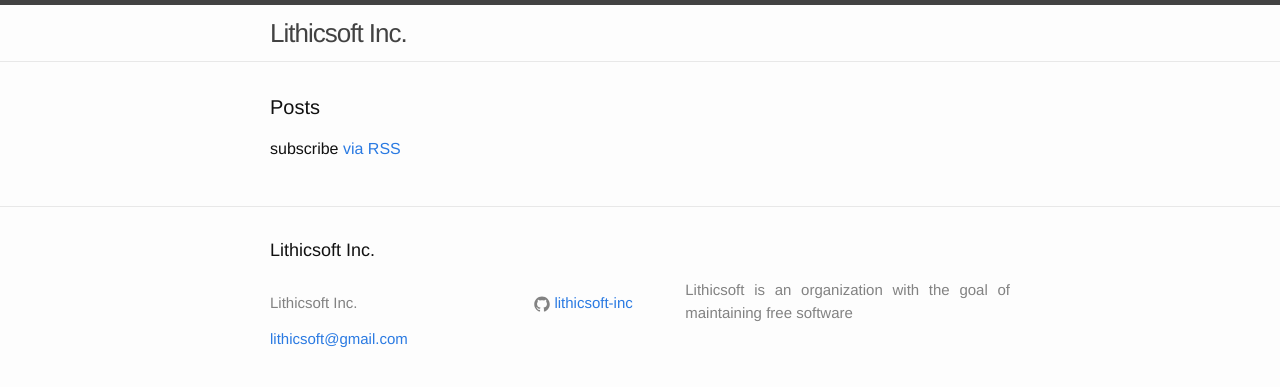
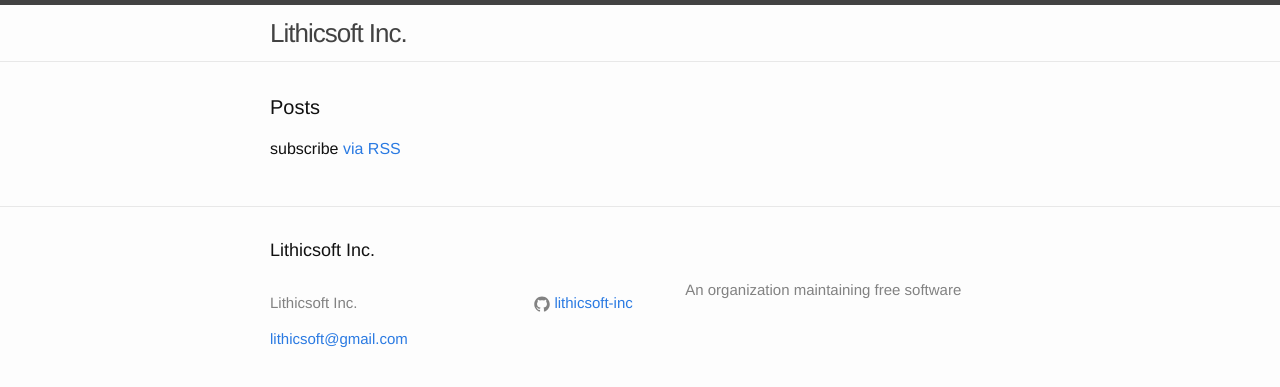
Before and after one commit to Lithicsoft/lithicsoft.github.io, a Jekyll site: the page built from index.html, in a window 1280 px wide. Shown: the top 387 px of the page. Built offline with Jekyll 4.4.1, drawn with Linux system fonts in a browser that asks for light colours.

Commit message:
Update _config.yml

```diff
--- a/_config.yml
+++ b/_config.yml
@@ -2,7 +2,7 @@
 title: Lithicsoft Inc.
 email: lithicsoft@gmail.com
 description: >
-    Lithicsoft is an organization with the goal of maintaining free software
+    An organization maintaining free software
 baseurl: "" # the subpath of your site, e.g. /blog
 url: "https://www.lithicsoft.tk/"
 github_username: lithicsoft-inc
```
